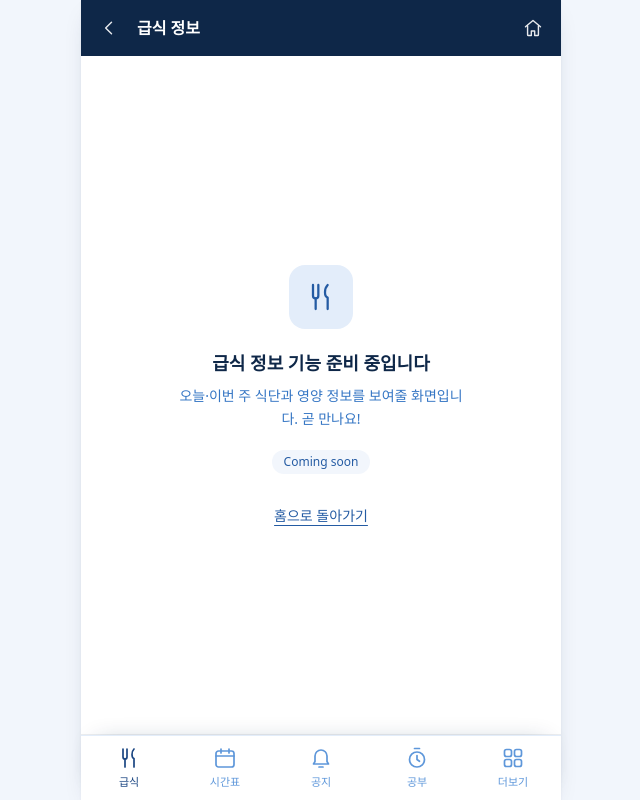
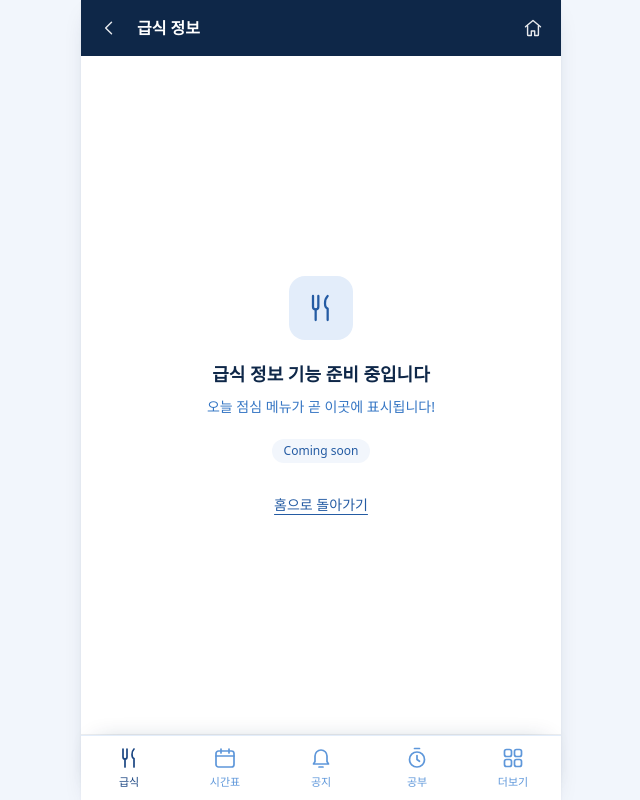
Before and after one commit to Unjung-app/unjung-app, a Next.js app: page /meal in a window 1280 px wide. Shown: the whole page, without its empty margins (319-959 px from the left). Built offline with nearby package versions, Linux system fonts and the light colour scheme.

Commit message:
feat: 급식 화면 안내 문구 변경 (#8)

```diff
--- a/app/meal/page.js
+++ b/app/meal/page.js
@@ -8,7 +8,7 @@ export default function MealPage() {
   return (
     <ComingSoon
       title="급식 정보"
-      desc="오늘·이번 주 식단과 영양 정보를 보여줄 화면입니다. 곧 만나요!"
+      desc="오늘 점심 메뉴가 곧 이곳에 표시됩니다!"
       icon="meal"
     />
   );
```
